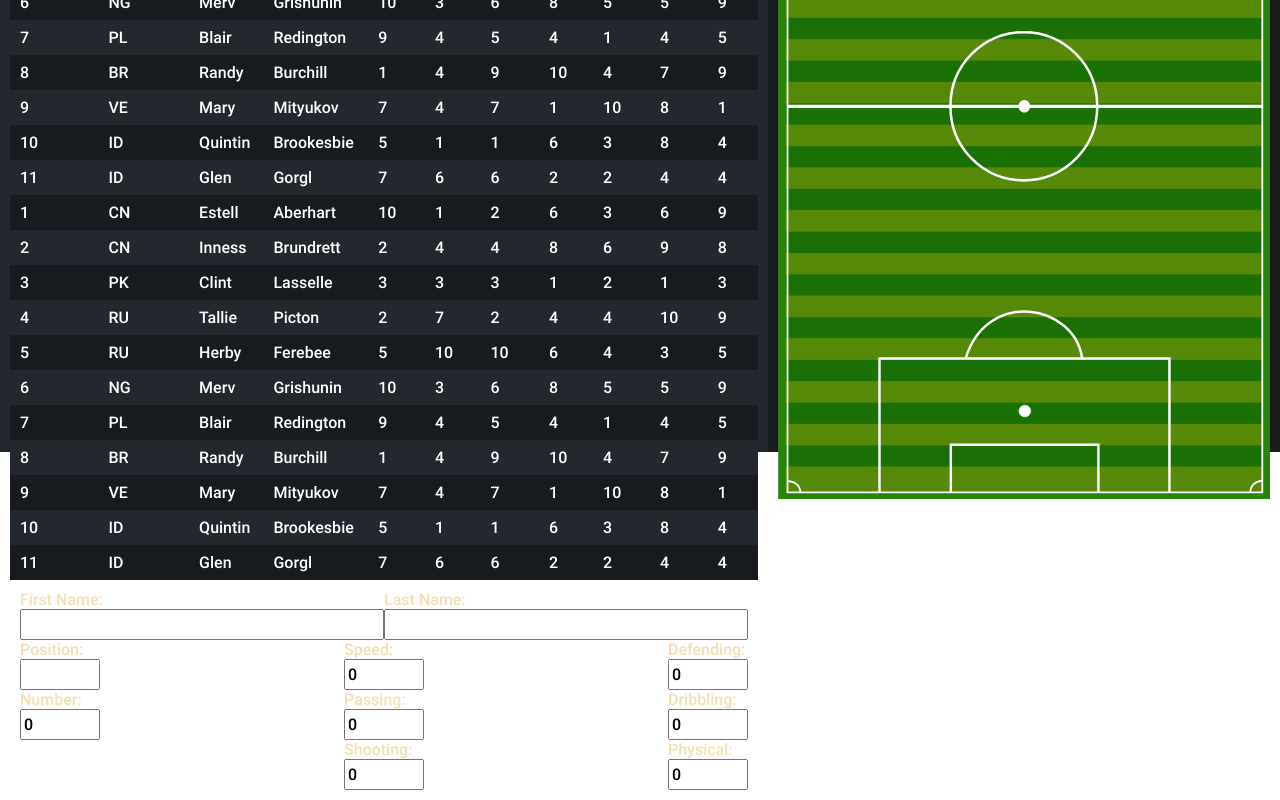
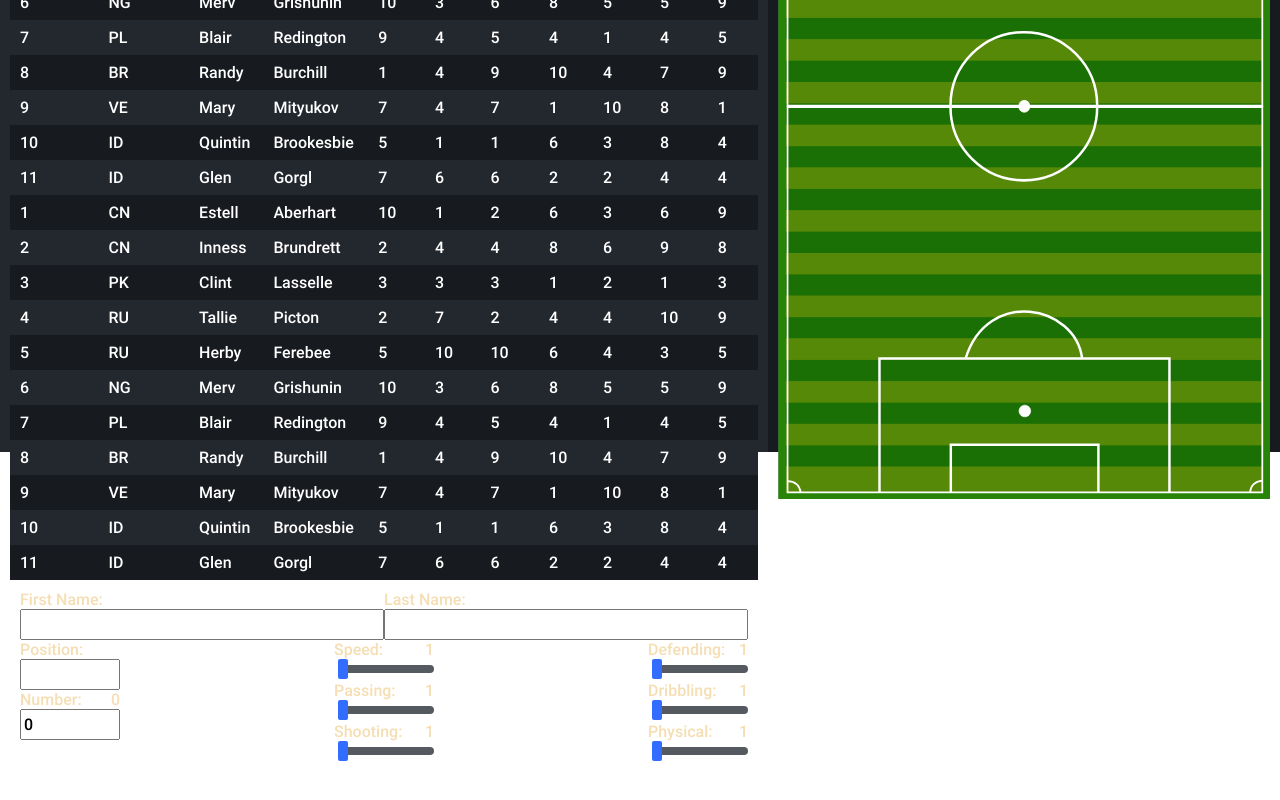
Before and after one commit to GigiOtoya/statTracker, a React (Create React App) app in the folder client/: page / in a window 1280 px wide. Shown: the part 383-1183 px from the top of the page. After the commit the page ends 1156 px from the top, so only its background shows below. Built offline with nearby package versions, Linux system fonts and the light colour scheme; no server answers.

Commit message:
input validation

```diff
--- a/client/src/components/addPlayer/AddPlayer.css
+++ b/client/src/components/addPlayer/AddPlayer.css
@@ -23,5 +23,53 @@
   display: flex;
   flex-direction: column;
   flex: 1 0 1;
-  max-width: 80px;
+  max-width: 100px;
 }
+
+/* .slider-label {
+}
+.slider-value {
+} */
+
+.slider-header {
+  display: flex;
+  justify-content: space-between;
+}
+
+input[type="range"] {
+  -webkit-appearance: none;
+  -moz-appearance: none;
+  appearance: none;
+  background: none;
+  cursor: pointer;
+}
+
+input[type="range"]::-webkit-slider-runnable-track {
+  background-color: #545a5f;
+  border-radius: 4px;
+  height: 8px;
+}
+
+input[type="range"]::-moz-range-track {
+  background-color: #545a5f;
+  border-radius: 4px;
+  height: 8px;
+}
+
+input[type="range"]::-webkit-slider-thumb {
+  -webkit-appearance: none;
+  appearance: none;
+  background-color: #336dff;
+  height: 20px;
+  margin-top: -6px;
+  width: 10px;
+  border-radius: 2px;
+}
+
+input[type="range"]::-moz-range-thumb {
+  background-color: #336dff;
+  border: none;
+  border-radius: 2px;
+  height: 20px;
+  width: 10px;
+}
--- a/client/src/components/addPlayer/AddPlayer.tsx
+++ b/client/src/components/addPlayer/AddPlayer.tsx
@@ -1,24 +1,16 @@
 import { useState } from "react";
 import "./AddPlayer.css";
 import { Player, defaultPlayer, playerData } from "../../types/types";
+import { Slider } from "./Slider";
+import { Input } from "./Input";
 
 export const AddPlayer = () => {
-  const [player, setPlayer] = useState<Player>({
-    number: 0,
-    firstName: "",
-    lastName: "",
-    position: "",
-    speed: 0,
-    shooting: 0,
-    physical: 0,
-    defending: 0,
-    dribble: 0,
-    passing: 0,
-    vision: 0,
-  });
+  const [player, setPlayer] = useState<Player>(defaultPlayer);
 
   const handleOnChange = (e: React.FormEvent<HTMLInputElement>) => {
-    const { name, value } = e.currentTarget;
+    const { name } = e.currentTarget;
+
+    const value = validateNumber(e.currentTarget.value);
 
     setPlayer((prev) => ({
       ...prev,
@@ -27,47 +19,94 @@ export const AddPlayer = () => {
     console.log(player);
   };
 
+  const validateNumber = (num: number | string) => {
+    const value = Number(num);
+    if (!value) return num;
+    if (value > 99) return 99;
+    if (value < 1) return 1;
+    return value;
+  };
+
   return (
     <form className="player-data-form">
       <div className="split-2">
         <div className="player-data-name">
-          <div>
-            <label>First Name:</label>
-          </div>
-          <input name={playerData.firstName} value={player.firstName} onChange={handleOnChange} />
+          <Input
+            label="First Name"
+            type="text"
+            name={playerData.firstName}
+            value={player.firstName}
+            onChange={handleOnChange}
+          ></Input>
         </div>
         <div className="player-data-name">
-          <div>
-            <label>Last Name:</label>
-          </div>
-          <input name={playerData.lastName} value={player.lastName} onChange={handleOnChange} />
+          <Input
+            label="Last Name"
+            type="text"
+            name={playerData.lastName}
+            value={player.lastName}
+            onChange={handleOnChange}
+          ></Input>
         </div>
       </div>
       <div className="split-3">
-        <span className="split-3-data">
+        <div className="split-3-data">
           <div>
-            <label>Position:</label>
-            <input name={playerData.position} value={player.position} onChange={handleOnChange} />
-            <label>Number:</label>
-            <input name={playerData.number} value={player.number} onChange={handleOnChange} />
+            <Input
+              label="Position"
+              name={playerData.position}
+              value={player.position}
+              onChange={handleOnChange}
+            />
+            <Input
+              label="Number"
+              type="number"
+              name={playerData.number}
+              value={player.number}
+              onChange={handleOnChange}
+            />
           </div>
-        </span>
-        <span className="split-3-data">
-          <label>Speed:</label>
-          <input name={playerData.speed} value={player.speed} onChange={handleOnChange} />
-          <label>Passing:</label>
-          <input name={playerData.passing} value={player.passing} onChange={handleOnChange} />
-          <label>Shooting:</label>
-          <input name={playerData.shooting} value={player.shooting} onChange={handleOnChange} />
-        </span>
-        <span className="split-3-data">
-          <label>Defending:</label>
-          <input name={playerData.defending} value={player.defending} onChange={handleOnChange} />
-          <label>Dribbling:</label>
-          <input name={playerData.dribble} value={player.dribble} onChange={handleOnChange} />
-          <label>Physical:</label>
-          <input name={playerData.physical} value={player.physical} onChange={handleOnChange} />
-        </span>
+        </div>
+        <div className="split-3-data">
+          <Slider
+            label="Speed"
+            name={playerData.speed}
+            value={player.speed}
+            onChange={handleOnChange}
+          />
+          <Slider
+            label="Passing"
+            name={playerData.passing}
+            value={player.passing}
+            onChange={handleOnChange}
+          />
+          <Slider
+            label="Shooting"
+            name={playerData.shooting}
+            value={player.shooting}
+            onChange={handleOnChange}
+          />
+        </div>
+        <div className="split-3-data">
+          <Slider
+            label="Defending"
+            name={playerData.defending}
+            value={player.defending}
+            onChange={handleOnChange}
+          />
+          <Slider
+            label="Dribbling"
+            name={playerData.dribble}
+            value={player.dribble}
+            onChange={handleOnChange}
+          />
+          <Slider
+            label="Physical"
+            name={playerData.physical}
+            value={player.physical}
+            onChange={handleOnChange}
+          />
+        </div>
       </div>
     </form>
   );
--- /dev/null
+++ b/client/src/components/addPlayer/Input.tsx
@@ -0,0 +1,27 @@
+interface InputProps {
+  label: string;
+  type?: string;
+  name: string;
+  value?: string | number;
+  onChange: (e: React.FormEvent<HTMLInputElement>) => void;
+}
+
+export const Input = (props: InputProps) => {
+  const { label, type, name, value, onChange } = props;
+
+  return (
+    <div>
+      <div className="slider-header">
+        <label className="slider-label">{`${label}:`}</label>
+        <span className="slider-value">{value}</span>
+      </div>
+      <input
+        type={type}
+        name={name}
+        value={value}
+        onChange={onChange}
+        {...(type === "number" ? { min: 1, max: 99 } : {})}
+      />
+    </div>
+  );
+};
--- /dev/null
+++ b/client/src/components/addPlayer/Slider.tsx
@@ -0,0 +1,18 @@
+interface SliderProps {
+  label: string;
+  name: string;
+  value?: number;
+  onChange: (e: React.FormEvent<HTMLInputElement>) => void;
+}
+
+export const Slider = ({ label, name, value, onChange }: SliderProps) => {
+  return (
+    <div>
+      <div className="slider-header">
+        <label className="slider-label">{`${label}:`}</label>
+        <span className="slider-value">{value}</span>
+      </div>
+      <input type="range" name={name} value={value} onChange={onChange} min={1} max={10} />
+    </div>
+  );
+};
--- a/client/src/types/types.tsx
+++ b/client/src/types/types.tsx
@@ -24,13 +24,27 @@ export const defaultPlayer: Player = {
   firstName: "",
   lastName: "",
   position: "",
-  speed: 0,
-  shooting: 0,
-  physical: 0,
-  defending: 0,
-  dribble: 0,
-  passing: 0,
-  vision: 0,
+  speed: 1,
+  shooting: 1,
+  physical: 1,
+  defending: 1,
+  dribble: 1,
+  passing: 1,
+  vision: 1,
+};
+
+export const positions = {
+  GK: "GK",
+  LB: "LB",
+  CB: "CB",
+  RB: "RB",
+  LM: "LM",
+  CM: "CM",
+  RM: "RM",
+  LW: "LW",
+  RW: "RW",
+  ST: "ST",
+  CF: "CF",
 };
 
 export const playerData = Object.keys(defaultPlayer).reduce((name, key) => {
```
